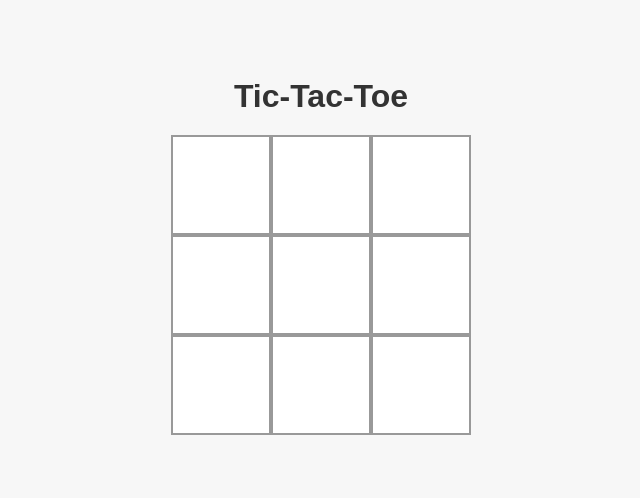
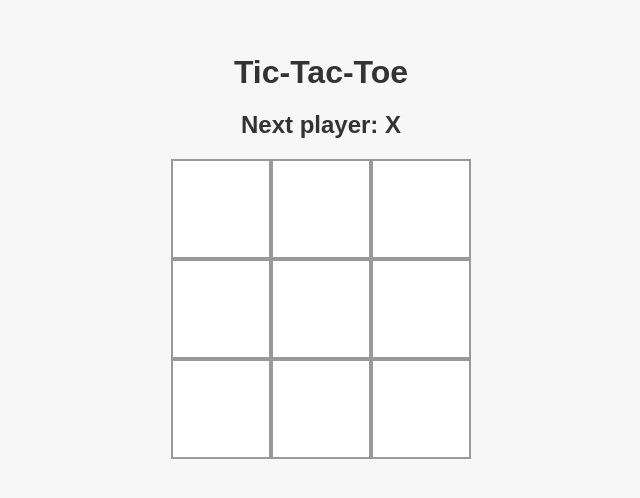
Before and after one commit to SvetozarSlivarov/Tic-Tac-Toe-React, a React (Vite) app: page / in a window 1280 px wide. Shown: the part 162-660 px from the top of the page, without its empty margins (319-959 px from the left). Built offline with nearby package versions, Linux system fonts and the light colour scheme.

Commit message:
Add winner calculation and status display

```diff
--- a/src/App.css
+++ b/src/App.css
@@ -35,3 +35,10 @@
   margin-bottom: 20px;
   color: #333;
 }
+
+.status {
+  margin-bottom: 20px;
+  font-size: 24px;
+  font-weight: bold;
+  color: #333;
+}
--- a/src/components/Board.jsx
+++ b/src/components/Board.jsx
@@ -5,8 +5,34 @@
     const [squares, setSquares] = useState(Array(9).fill(null));
     const [isXNext, setIsXNext] = useState(true);
 
+    function calculateWinner(squares) {
+        const lines = [
+            [0, 1, 2],
+            [3, 4, 5],
+            [6, 7, 8],
+            [0, 3, 6],
+            [1, 4, 7],
+            [2, 5, 8],
+            [0, 4, 8],
+            [2, 4, 6],
+        ];
+
+        for (let line of lines) {
+            const [a, b, c] = line;
+            if (squares[a] && squares[a] === squares[b] && squares[a] === squares[c]) {
+                return squares[a];
+            }
+        }
+        return null;
+    }
+
+    const winner = calculateWinner(squares);
+    const status = winner
+        ? `Winner: ${winner}`
+        : `Next player: ${isXNext ? 'X' : 'O'}`;
+
     function handleClick(i) {
-    if (squares[i]) return;
+        if (squares[i] || winner) return;
 
         const nextSquares = squares.slice();
         nextSquares[i] = isXNext ? 'X' : 'O';
@@ -16,6 +42,7 @@
 
     return (
         <>
+            <div className="status">{status}</div>
             <div className="board-row">
                 <Square value={squares[0]} onSquareClick={() => handleClick(0)} />
                 <Square value={squares[1]} onSquareClick={() => handleClick(1)} />
```
Lines whose indentation alone changed are shown as unchanged.
